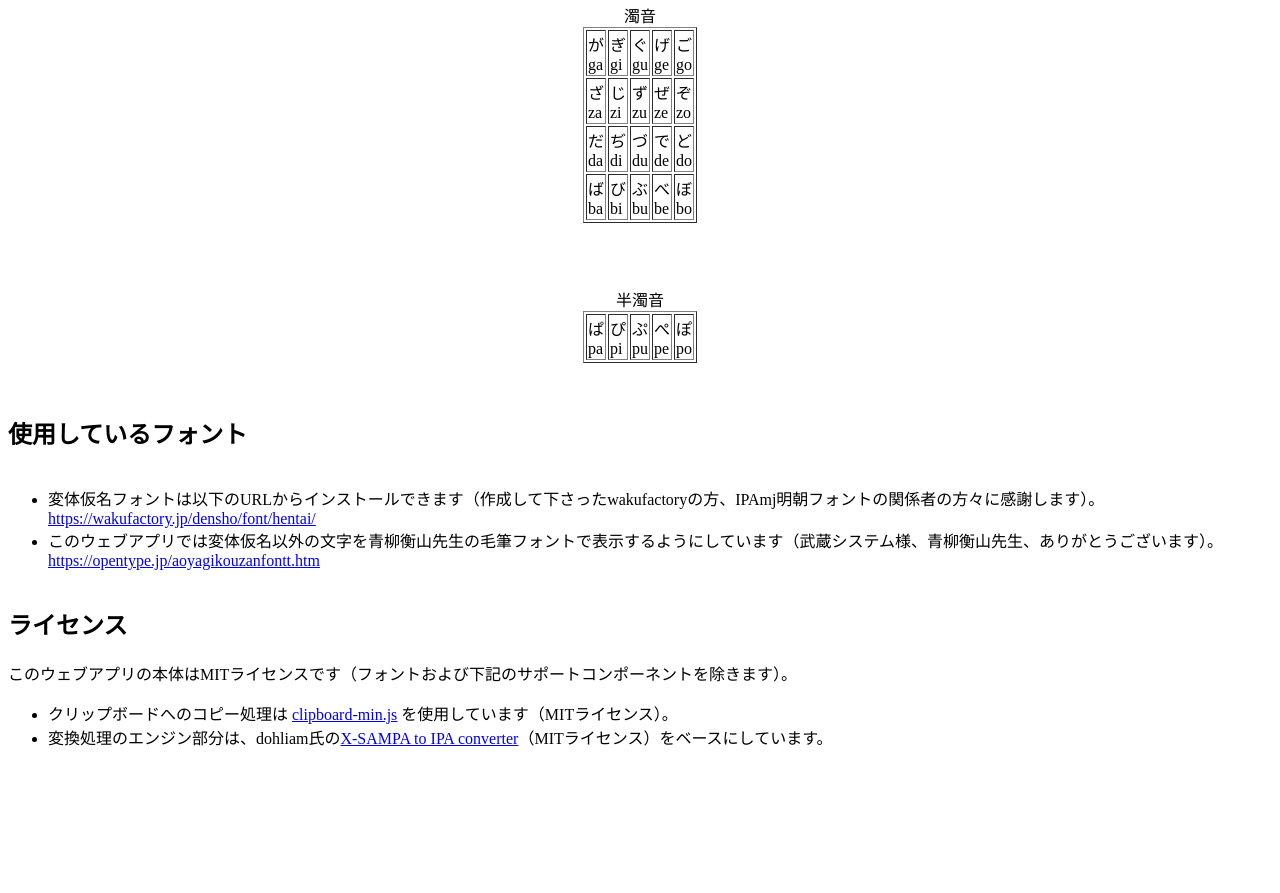
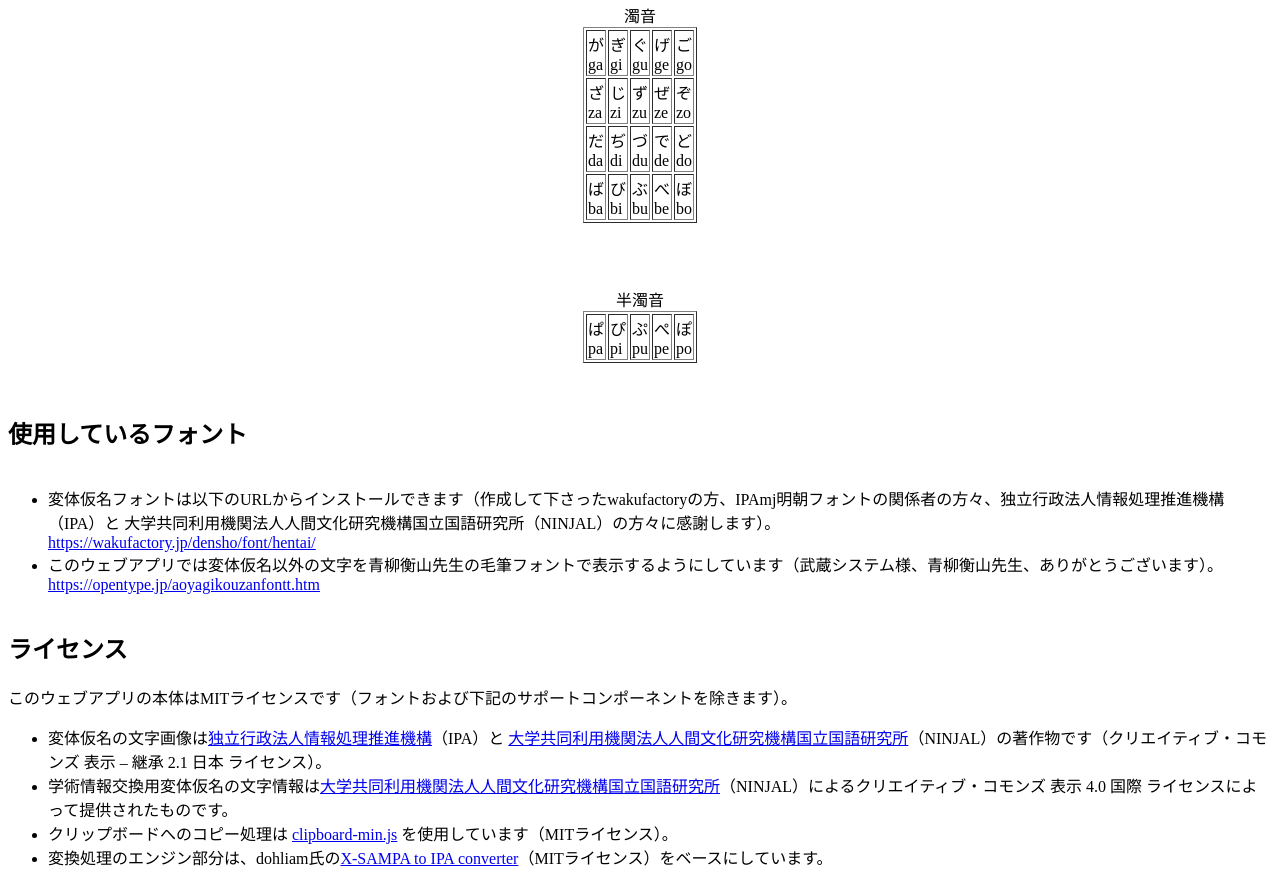
Before and after one commit to mmurak/HentaiGanaTransliterator, a plain HTML site: page help.html in a window 1280 px wide. Shown: the part 1121-2014 px from the top of the page. Before the commit the page ends 1894 px from the top, so only its background shows below. Drawn offline with Linux system fonts and the light colour scheme; a web font is replaced by a local one.

Commit message:
Added license informations.

```diff
--- a/help.html
+++ b/help.html
@@ -60,7 +60,7 @@
 
 <ul>
 <li>
-変体仮名フォントは以下のURLからインストールできます（作成して下さったwakufactoryの方、IPAmj明朝フォントの関係者の方々に感謝します）。<br/>
+変体仮名フォントは以下のURLからインストールできます（作成して下さったwakufactoryの方、IPAmj明朝フォントの関係者の方々、独立行政法人情報処理推進機構（IPA）と 大学共同利用機関法人人間文化研究機構国立国語研究所（NINJAL）の方々に感謝します）。<br/>
 <a href="https://wakufactory.jp/densho/font/hentai/">https://wakufactory.jp/densho/font/hentai/</a>
 </li>
 <li>
@@ -74,7 +74,12 @@
 
 このウェブアプリの本体はMITライセンスです（フォントおよび下記のサポートコンポーネントを除きます）。
 <ul>
-
+<li>
+変体仮名の文字画像は<a href="https://www.ipa.go.jp/">独立行政法人情報処理推進機構</a>（IPA）と <a href="https://www.ninjal.ac.jp/">大学共同利用機関法人人間文化研究機構国立国語研究所</a>（NINJAL）の著作物です（クリエイティブ・コモンズ 表示 – 継承 2.1 日本 ライセンス）。
+</li>
+<li>
+学術情報交換用変体仮名の文字情報は<a href="https://www.ninjal.ac.jp/">大学共同利用機関法人人間文化研究機構国立国語研究所</a>（NINJAL）によるクリエイティブ・コモンズ 表示 4.0 国際 ライセンスによって提供されたものです。
+</li>
 <li>
 クリップボードへのコピー処理は <a href="https://clipboardjs.com/">clipboard-min.js</a> を使用しています（MITライセンス）。
 </li>
```
